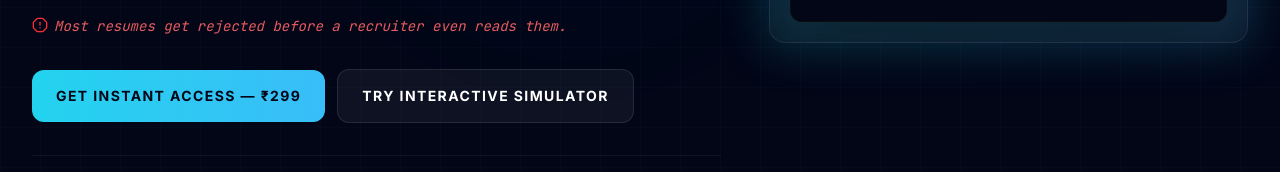
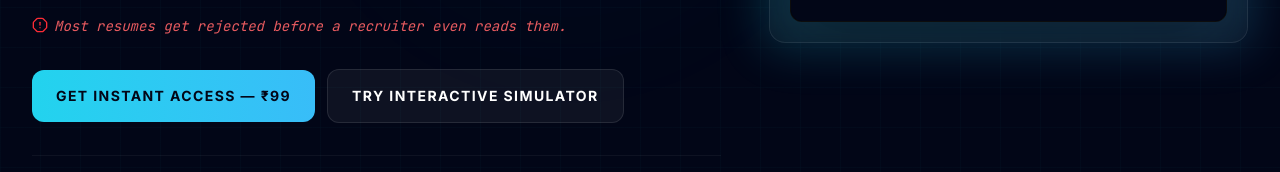
Before and after one commit to ronak171990/ai-resume-builder-toolkit, a React (Vite) app: page / in a window 1280 px wide. Shown: the part 433-605 px from the top of the page. Built offline with nearby package versions, Linux system fonts and the light colour scheme.

Commit message:
Added Meta checkout tracking

```diff
--- a/src/App.tsx
+++ b/src/App.tsx
@@ -228,7 +228,7 @@ export default function App() {
                       href="#pricing-card-section"
                       className="w-full sm:w-auto min-w-[220px] px-6 py-4 rounded-xl font-bold bg-linear-to-r from-brand-blue to-brand-cyan text-brand-dark text-xs sm:text-sm uppercase tracking-widest flex items-center justify-center"
                     >
-                      Get Instant Access — ₹299
+                      Get Instant Access — ₹99
                     </a>
 
                     <a
@@ -358,7 +358,7 @@ export default function App() {
               <div className="flex items-baseline gap-1.5 leading-none mt-0.5">
 
                 <span className="text-lg font-display font-bold text-white">
-                  ₹299
+                  ₹99
                 </span>
 
                 <span className="text-[9px] line-through text-gray-500 font-mono">
```
